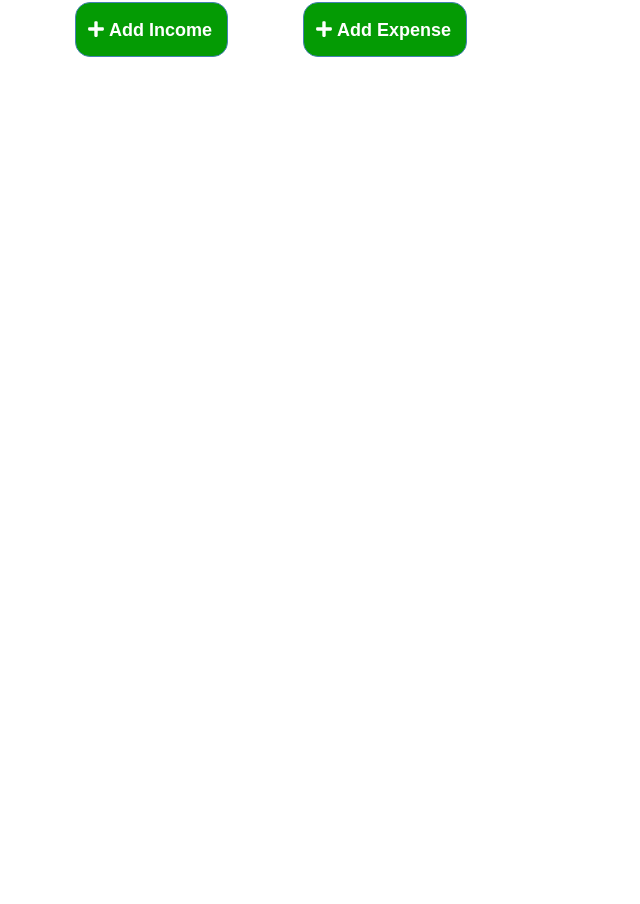
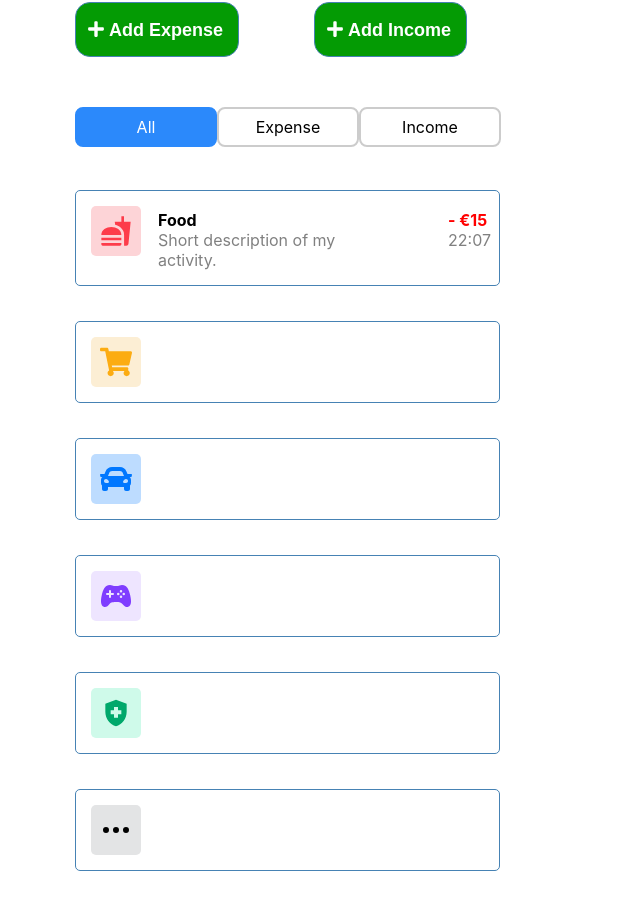
Before and after one commit to aleksacekic/nbp-mongo, a React (Create React App) app in the folder expensetracker/: page / in a window 1280 px wide. Shown: the part 400-1304 px from the top of the page, without its empty margins (0-640 px from the left). Before the commit the page ends 800 px from the top, so only its background shows below. Built offline with nearby package versions, Linux system fonts and the light colour scheme.

Commit message:
stilizovano

```diff
--- a/expensetracker/src/components/Buttons.js
+++ b/expensetracker/src/components/Buttons.js
@@ -47,11 +47,11 @@ const Buttons = () => {
   return (
     <div>
       <div className="balancebuttons">
+        <button className="buttonb" onClick={promeniExpenseFlag}>
+          <FaPlus className="plusincex"></FaPlus>Add Expense
+        </button>
         <button className="buttonb" onClick={promeniIncomeFlag}>
           <FaPlus className="plusincex"></FaPlus>Add Income
-        </button>
-        <button className="buttonb" onClick={promeniExpenseFlag}>
-          <FaPlus className="plusincex"></FaPlus>Add Expense
         </button>
       </div>
       {incomeFlag && (
@@ -129,7 +129,7 @@ const Buttons = () => {
               required
             >
               <option value="hrana">Food</option>
-              <option value="stan">Rental</option>
+              {/* <option value="stan">Rental</option> */}
               <option value="kupovina">Shopping</option>
               <option value="transport">Transportation</option>
               <option value="zabava">Fun</option>
--- /dev/null
+++ b/expensetracker/src/components/List.js
@@ -0,0 +1,131 @@
+import React, { useState } from "react";
+import { FaShoppingCart } from "react-icons/fa";
+import { MdFastfood } from "react-icons/md";
+import { FaCar } from "react-icons/fa";
+import { IoGameController } from "react-icons/io5";
+import { MdHealthAndSafety } from "react-icons/md";
+import { BsThreeDots } from "react-icons/bs";
+import { FaMoneyBillAlt } from "react-icons/fa";
+import { FaGift } from "react-icons/fa6";
+import { MdCasino } from "react-icons/md";
+import { MdVolunteerActivism } from "react-icons/md";
+import { FaEuroSign } from "react-icons/fa";
+
+const List = () => {
+  const [selectedOption, setSelectedOption] = useState("all");
+
+  const handleOptionChange = (option) => {
+    setSelectedOption(option);
+  };
+
+  return (
+    <div>
+      <div className="radio-button-group">
+        <label
+          className={`radio-button ${selectedOption === "all" && "selected"}`}
+        >
+          <input
+            type="radio"
+            name="expenseType"
+            value="all"
+            checked={selectedOption === "all"}
+            onChange={() => handleOptionChange("all")}
+          />
+          All
+        </label>
+        <label
+          className={`radio-button ${
+            selectedOption === "expense" && "selected"
+          }`}
+        >
+          <input
+            type="radio"
+            name="expenseType"
+            value="expense"
+            checked={selectedOption === "expense"}
+            onChange={() => handleOptionChange("expense")}
+          />
+          Expense
+        </label>
+        <label
+          className={`radio-button ${
+            selectedOption === "income" && "selected"
+          }`}
+        >
+          <input
+            type="radio"
+            name="expenseType"
+            value="income"
+            checked={selectedOption === "income"}
+            onChange={() => handleOptionChange("income")}
+          />
+          Income
+        </label>
+      </div>
+      <div className="list">
+        <div className="item">
+          <div className="itemicon fastfood">
+            <MdFastfood />
+          </div>
+          <div className="itemright">
+            <div className="itemright1">
+              <div className="itemright2 naslov">Food</div>
+              <div className="itemright3 pare">- €15</div>
+            </div>
+            <div className="itemright1">
+              <div className="itemright2 opis">Short description of my activity.</div>
+              <div className="itemright3 opis">22:07</div>
+            </div>
+          </div>
+        </div>
+        <div className="item">
+          <div className="itemicon shopping">
+            <FaShoppingCart />
+          </div>
+        </div>
+        <div className="item">
+          <div className="itemicon car">
+            <FaCar />
+          </div>
+        </div>
+        <div className="item">
+          <div className="itemicon fun">
+            <IoGameController />
+          </div>
+        </div>
+        <div className="item">
+          <div className="itemicon health">
+            <MdHealthAndSafety />
+          </div>
+        </div>
+        <div className="item">
+          <div className="itemicon other">
+            <BsThreeDots />
+          </div>
+        </div>
+        <div className="item">
+          <div className="itemicon salary">
+            <FaMoneyBillAlt />
+          </div>
+        </div>
+        <div className="item">
+          <div className="itemicon loan">
+            <MdVolunteerActivism />
+          </div>
+        </div>
+        <div className="item">
+          <div className="itemicon gift">
+            <FaGift />
+          </div>
+        </div>
+        <div className="item">
+          <div className="itemicon gambling">
+            <MdCasino />
+          </div>
+        </div>
+      </div>
+    </div>
+  );
+};
+
+export default List;
--- a/expensetracker/src/components/Main.js
+++ b/expensetracker/src/components/Main.js
@@ -1,12 +1,14 @@
 import React from "react";
 import Balance from "./Balance";
 import Buttons from "./Buttons";
+import List from "./List";
 
 const Main = () => {
   return (
     <div className="mejn">
       <Balance />
       <Buttons />
+      <List />
     </div>
   );
 };
--- a/expensetracker/src/index.css
+++ b/expensetracker/src/index.css
@@ -9,6 +9,171 @@ body {
   background-color: white;
   display: flex;
   flex-direction: column;
+}
+
+.list {
+  display: flex;
+  flex-direction: column;
+}
+
+.item {
+  display: flex;
+  flex-direction: row;
+  /* color: gray; */
+  width: 393px;
+  margin-left: 75px;
+  margin-top: 35px;
+  overflow: auto;
+  border: 1px solid steelblue;
+  /* padding: 30px;
+  padding-top: 35px;
+  padding-left: 55px; */
+  padding: 15px;
+  border-radius: 5px;
+}
+
+.itemright{
+  display: flex;
+  flex-direction: column;
+  margin-left:17px;
+  margin-top:4px;
+
+}
+
+.itemright1{
+  display: flex;
+  flex-direction: row;
+}
+
+.itemright2{
+  display: flex;
+  flex-direction: row;
+  width: 240px;
+  /* padding-right: 195px; */
+}
+
+.itemright3{
+  position:relative;
+ right:-50px;
+
+}
+
+.itemicon {
+  width: 50px;
+  height: 50px;
+  border-radius: 5px;
+  display: flex;
+  justify-content: center;
+  align-items: center;
+}
+
+.fastfood {
+  background-color: rgb(253, 212, 215);
+  color: rgb(253, 60, 74);
+  font-size: xx-large;
+}
+
+.shopping {
+  background-color: rgb(252, 238, 212);
+  color: rgb(252, 172, 18);
+  font-size: xx-large;
+}
+
+.car {
+  background-color: rgb(189, 220, 255);
+  color: rgb(0,119,255);
+  font-size: xx-large;
+}
+
+.fun {
+  background-color: rgb(238, 229, 255);
+  color: rgb(127, 61, 255);
+  font-size: xx-large;
+}
+
+.health {
+  background-color: rgb(207, 250, 234);
+  color: rgb(0, 168, 107);
+  font-size: xx-large;
+}
+
+.other {
+  background-color: rgb(227, 228, 229);
+  color: rgb(0,0,0);
+  font-size: xx-large;
+}
+
+.salary {
+  background-color: rgb(212, 247, 255);
+  color: rgb(0, 137, 255);
+  font-size: xx-large;
+}
+.loan {
+  background-color: rgb(255, 237, 205);
+  color: rgb(255, 94, 77);
+  font-size: xx-large;
+}
+.gift {
+  background-color: rgb(255, 224, 230);
+  color: rgb(255, 52, 94);
+  font-size: xx-large;
+}
+.gambling {
+  background-color: rgb(255, 229, 204); /* Braon nijansa */
+  color: rgb(139, 69, 19); /* Tamna braon boja teksta */
+  font-size: xx-large;
+}
+
+.naslov{
+  font-weight: bold;
+}
+
+.opis{
+  color:gray;
+}
+
+.pare{
+  color:red;
+  font-weight: bold;
+}
+
+.radio-button-group {
+  display: flex;
+  gap: 0px;
+  margin-left: 75px;
+  margin-top: 50px;
+}
+
+.radio-button {
+  display: flex;
+  align-items: center;
+  justify-content: center; /* Postavljanje teksta na sredinu */
+  padding: 8px;
+  border: 2px solid #ccc;
+  border-radius: 8px;
+  cursor: pointer;
+  transition: background-color 0.3s;
+  width: 118px;
+  padding-left: 10px;
+  padding-right: 10px;
+}
+
+.radio-button input {
+  display: none; /* Sakrivanje radio buttona */
+}
+
+.radio-button:hover {
+  background-color: #f0f0f0;
+}
+
+.selected {
+  background-color: #2b89fb;
+  color: white;
+  border-color: #2b89fb;
+}
+
+.selected:hover {
+  background-color: #2b89fb;
 }
 
 .plusincex {
@@ -49,8 +214,8 @@ body {
   border: 1px solid #ccc;
   border-radius: 8px;
   box-shadow: 0 0 10px rgba(0, 0, 0, 0.1);
-  margin-left: 310px;
-  margin-top:20px;
+  margin-left: 70px;
+  margin-top: 20px;
 }
 
 .income-form {
@@ -59,8 +224,8 @@ body {
   border: 1px solid #ccc;
   border-radius: 8px;
   box-shadow: 0 0 10px rgba(0, 0, 0, 0.1);
-  margin-left: 70px;
-  margin-top:20px;
+  margin-left: 310px;
+  margin-top: 20px;
 }
 
 label {
```
